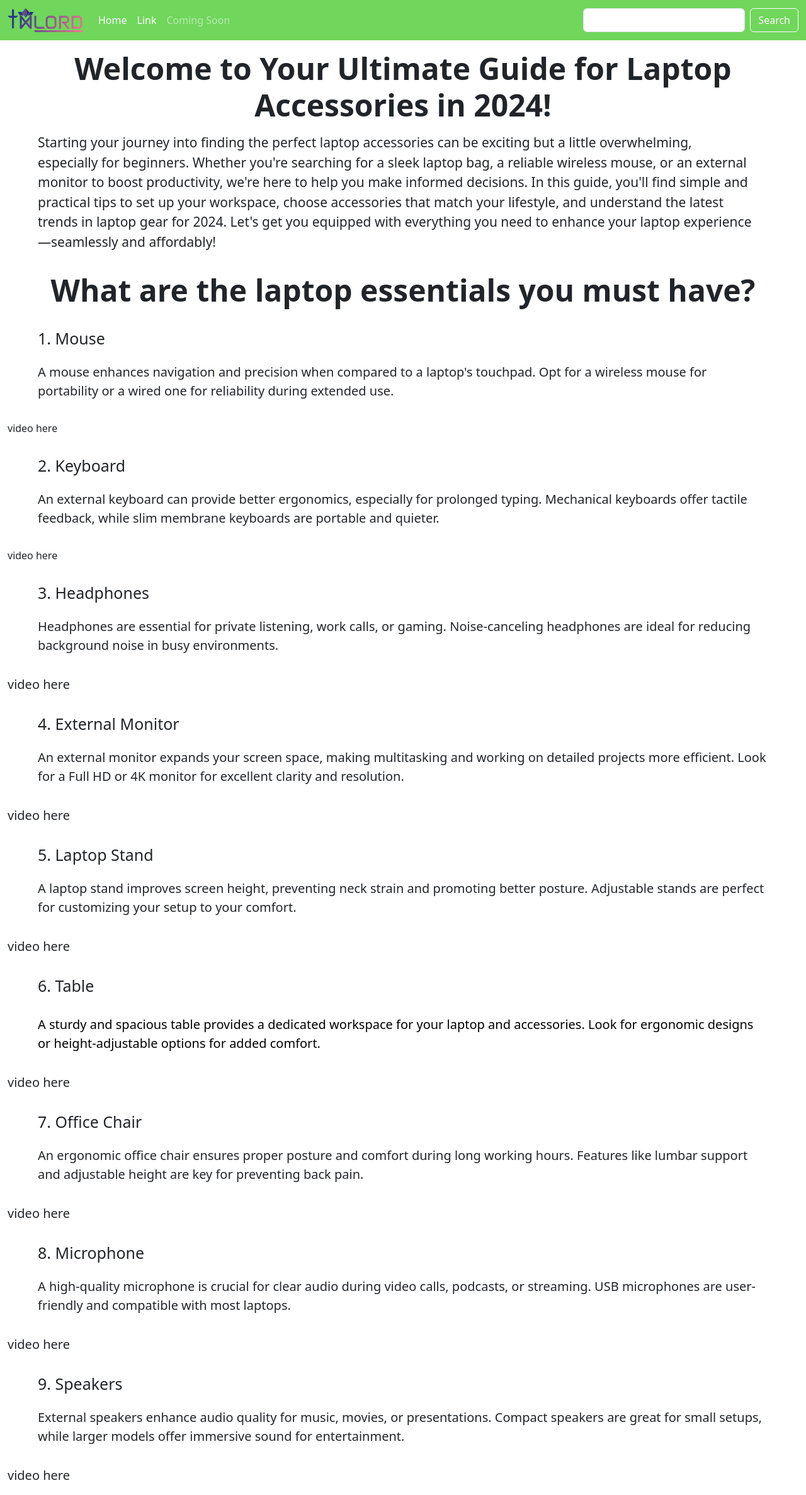
After one commit to TrisMatt20/TrisMatt20.github.io, a PHP site: page /activities/M01/index.html in a window 1280 px wide. The commit adds this page. Shown: the whole page at 63% size. Run offline with PHP 8.4, Linux system fonts and the light colour scheme.

Commit message:
Initial commit for M01

```diff
--- /dev/null
+++ b/activities/M01/assets/css/styles.css
@@ -0,0 +1,62 @@
+body {
+    background-color: white;
+}
+
+.navbar {
+    background-color: #3bc71fb9 !important;
+}
+
+.navbar-collapse .nav-link,
+.navbar-brand,
+.navbar-collapse .form-control,
+.navbar-collapse .btn {
+    color: white !important;
+}
+
+.navbar-collapse .nav-link.disabled {
+    color: rgba(255, 255, 255, 0.5) !important;
+}
+
+.navbar-collapse .form-control::placeholder {
+    color: rgba(255, 255, 255, 0.7);
+}
+
+.navbar-collapse .btn {
+    border-color: white !important;
+}
+
+.welcome-title {
+    font-weight: bold;
+}
+
+.message-title {
+    font-size: 21px;
+}
+
+.intro-title {
+    font-weight: bold;
+}
+
+.mouse,
+.keyboard,
+.headphones,
+.monitor,
+.stand,
+.table,
+.chair,
+.mic,
+.speaker {
+    font-size: 25px;
+}
+
+.mouse-info,
+.keyboard-info,
+.headphones-info,
+.monitor-info,
+.stand-info,
+.table-info,
+.chair-info,
+.mic-info,
+.speaker-info {
+    font-size: 20px;
+}
--- /dev/null
+++ b/activities/M01/index.html
@@ -0,0 +1,222 @@
+<!doctype html>
+<html lang="en">
+
+<head>
+    <meta charset="utf-8">
+    <meta name="viewport" content="width=device-width, initial-scale=1">
+    <title>Setup Tips</title>
+    <link href="https://cdn.jsdelivr.net/npm/bootstrap@5.3.3/dist/css/bootstrap.min.css" rel="stylesheet"
+        integrity="sha384-QWTKZyjpPEjISv5WaRU9OFeRpok6YctnYmDr5pNlyT2bRjXh0JMhjY6hW+ALEwIH" crossorigin="anonymous">
+    <link rel="stylesheet" href="assets/css/styles.css">
+</head>
+
+<body>
+    <nav class="navbar navbar-expand-lg bg-body-tertiary">
+        <div class="container-fluid">
+            <a class="navbar-brand" href="#Home"><img src="assets/img/logo.png" alt="logo"
+                    style="max-width: 120px;"></a>
+            <button class="navbar-toggler" type="button" data-bs-toggle="collapse" data-bs-target="#navbarTogglerDemo02"
+                aria-controls="navbarTogglerDemo02" aria-expanded="false" aria-label="Toggle navigation">
+                <span class="navbar-toggler-icon"></span>
+            </button>
+            <div class="collapse navbar-collapse" id="navbarTogglerDemo02">
+                <ul class="navbar-nav me-auto mb-2 mb-lg-0">
+                    <li class="nav-item">
+                        <a class="nav-link active" aria-current="page" href="#">Home</a>
+                    </li>
+                    <li class="nav-item">
+                        <a class="nav-link" href="#">Link</a>
+                    </li>
+                    <li class="nav-item">
+                        <a class="nav-link disabled" aria-disabled="true">Coming Soon</a>
+                    </li>
+                </ul>
+                <form class="d-flex" role="search">
+                    <input class="form-control me-2" type="search" placeholder="Search" aria-label="Search">
+                    <button class="btn btn-outline-success" type="submit">Search</button>
+                </form>
+            </div>
+        </div>
+    </nav>
+    <div class="container-fluid">
+        <div class="row">
+            <div class="col">
+                <div class="welcome-title display-5 text-center py-3 px-3">
+                    Welcome to Your Ultimate Guide for Laptop Accessories in 2024!
+                </div>
+            </div>
+            <div class="row">
+                <div>
+                    <p class="message-title text-justify px-5">
+                        Starting your journey into finding the perfect laptop accessories can be exciting but a little
+                        overwhelming, especially for beginners. Whether you're searching for a sleek laptop bag, a
+                        reliable wireless mouse, or an external monitor to boost productivity, we're here to help you
+                        make informed decisions. In this guide, you'll find simple and practical tips to set up your
+                        workspace, choose accessories that match your lifestyle, and understand the latest trends in
+                        laptop gear for 2024. Let's get you equipped with everything you need to enhance your laptop
+                        experience—seamlessly and affordably!
+                    </p>
+                </div>
+            </div>
+        </div>
+        <div class="row">
+            <div class="col">
+                <div class="intro-title display-5 text-center py-3 px-3">
+                    What are the laptop essentials you must have?
+                </div>
+            </div>
+        </div>
+        <div class="row">
+            <div class="col">
+                <h4 class="mouse text-justify px-5 py-3">
+                    1. Mouse
+                </h4>
+                <p class="mouse-info text-justify px-5">
+                    A mouse enhances navigation and precision when compared to a laptop's touchpad. Opt for a wireless
+                    mouse
+                    for portability or a wired one for reliability during extended use.
+                </p>
+            </div>
+            <div class="row py-3">
+                <div>
+                    video here
+                </div>
+            </div>
+        </div>
+        <div class="row">
+            <div class="col">
+                <h4 class="keyboard text-justify px-5 py-3">
+                    2. Keyboard
+                </h4>
+                <p class="keyboard-info text-justify px-5">
+                    An external keyboard can provide better ergonomics, especially for prolonged typing. Mechanical
+                    keyboards offer tactile feedback, while slim membrane keyboards are portable and quieter.
+                </p>
+            </div>
+            <div class="row py-3">
+                <div>
+                    video here
+                </div>
+            </div>
+        </div>
+        <div class="row">
+            <div class="col">
+                <h4 class="headphones text-justify px-5 py-3">
+                    3. Headphones
+                </h4>
+                <p class="headphones-info text-justify px-5">
+                    Headphones are essential for private listening, work calls, or gaming. Noise-canceling headphones
+                    are ideal for reducing background noise in busy environments.
+                </p>
+            </div>
+            <div class="row py-3">
+                <div style="font-size: 20px;">
+                    video here
+                </div>
+            </div>
+        </div>
+        <div class="row">
+            <div class="col">
+                <h4 class="monitor text-justify px-5 py-3">
+                    4. External Monitor
+                </h4>
+                <p class="monitor-info text-justify px-5">
+                    An external monitor expands your screen space, making multitasking and working on detailed projects
+                    more efficient. Look for a Full HD or 4K monitor for excellent clarity and resolution.
+                </p>
+            </div>
+            <div class="row py-3">
+                <div style="font-size: 20px;">
+                    video here
+                </div>
+            </div>
+        </div>
+        <div class="row">
+            <div class="col">
+                <h4 class="stand text-justify px-5 py-3">
+                    5. Laptop Stand
+                </h4>
+                <p class="stand-info text-justify px-5">
+                    A laptop stand improves screen height, preventing neck strain and promoting better posture.
+                    Adjustable stands are perfect for customizing your setup to your comfort.
+                </p>
+            </div>
+            <div class="row py-3">
+                <div style="font-size: 20px;">
+                    video here
+                </div>
+            </div>
+        </div>
+        <div class="row">
+            <div class="col">
+                <h4 class="table text-justify px-5 py-3">
+                    6. Table
+                </h4>
+                <p class="table-info text-justify px-5">
+                    A sturdy and spacious table provides a dedicated workspace for your laptop and accessories. Look for
+                    ergonomic designs or height-adjustable options for added comfort.
+                </p>
+            </div>
+            <div class="row py-3">
+                <div style="font-size: 20px;">
+                    video here
+                </div>
+            </div>
+        </div>
+        <div class="row">
+            <div class="col">
+                <h4 class="chair text-justify px-5 py-3">
+                    7. Office Chair
+                </h4>
+                <p class="chair-info text-justify px-5">
+                    An ergonomic office chair ensures proper posture and comfort during long working hours. Features
+                    like lumbar support and adjustable height are key for preventing back pain.
+                </p>
+            </div>
+            <div class="row py-3">
+                <div style="font-size: 20px;">
+                    video here
+                </div>
+            </div>
+        </div>
+        <div class="row">
+            <div class="col">
+                <h4 class="mic text-justify px-5 py-3">
+                    8. Microphone
+                </h4>
+                <p class="mic-info text-justify px-5">
+                    A high-quality microphone is crucial for clear audio during video calls, podcasts, or streaming. USB
+                    microphones are user-friendly and compatible with most laptops.
+                </p>
+            </div>
+            <div class="row py-3">
+                <div style="font-size: 20px;">
+                    video here
+                </div>
+            </div>
+        </div>
+        <div class="row">
+            <div class="col">
+                <h4 class="speaker text-justify px-5 py-3">
+                    9. Speakers
+                </h4>
+                <p class="speaker-info text-justify px-5">
+                    External speakers enhance audio quality for music, movies, or presentations. Compact speakers are
+                    great for small setups, while larger models offer immersive sound for entertainment.
+                </p>
+            </div>
+            <div class="row py-3">
+                <div style="font-size: 20px;">
+                    video here
+                </div>
+            </div>
+        </div>
+    </div>
+
+
+    <script src="https://cdn.jsdelivr.net/npm/bootstrap@5.3.3/dist/js/bootstrap.bundle.min.js"
+        integrity="sha384-YvpcrYf0tY3lHB60NNkmXc5s9fDVZLESaAA55NDzOxhy9GkcIdslK1eN7N6jIeHz"
+        crossorigin="anonymous"></script>
+</body>
+
+</html>
```
Also changed, not shown: activities/activity 5/assets/css/foodsStyle.css (+0 -12 lines), activities/M01/assets/img/logo.png (added).
